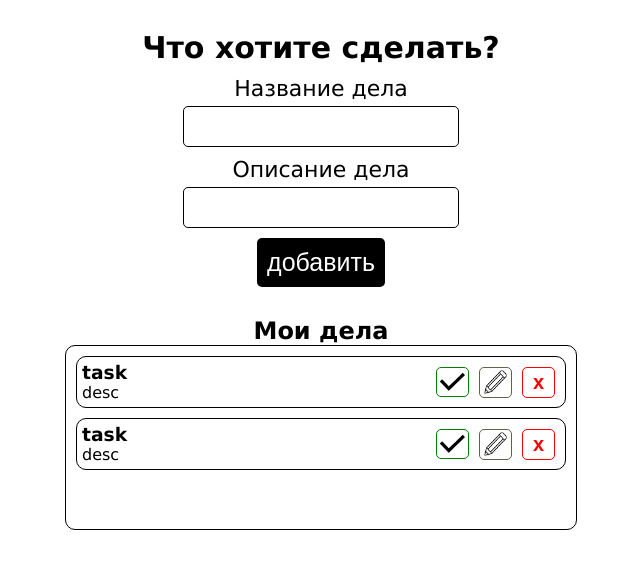
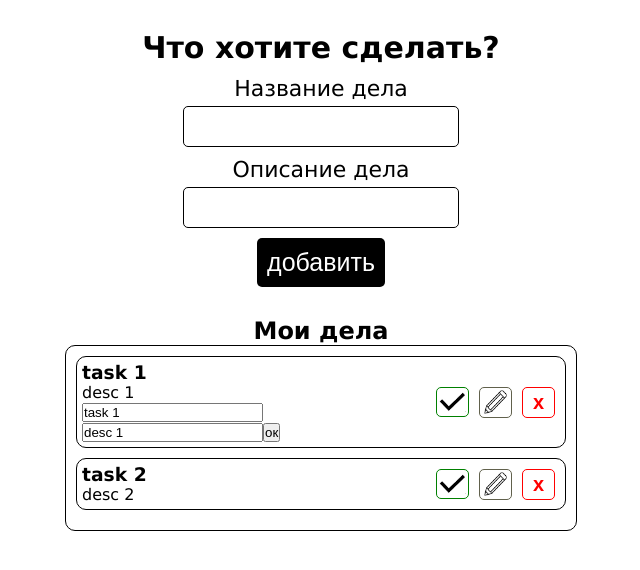
Before and after one commit to akaryaka/todo-vue-ts, a Vue app: page / in a window 1280 px wide. Both pictures are taken after a click on the button 814 px from the left and 382 px from the top of the page. Shown: the top 570 px of the page, without its empty margins (319-959 px from the left). Built offline with nearby package versions, Linux system fonts and the light colour scheme.

Commit message:
feat: edit task

```diff
--- a/src/components/Todo.vue
+++ b/src/components/Todo.vue
@@ -5,7 +5,8 @@
     id: number
     title: string
     desc: string,
-    class: string
+    class: string,
+    isEdit: any
   }
 
   export default defineComponent({
@@ -17,8 +18,8 @@
         errorDescVisible: false,
         imgVisible: false,
         todos:  [
-          {id: 1, title: 'task', desc: 'desc', class: 'list__item'},
-          {id: 2, title: 'task', desc: 'desc', class: 'list__item'}
+          {id: 1, title: 'task 1', desc: 'desc 1', class: 'list__item', isEdit: false},
+          {id: 2, title: 'task 2', desc: 'desc 2', class: 'list__item', isEdit: false}
         ] as Todo[]
       }
     },
@@ -29,7 +30,8 @@
           id: Date.now(),
           title: this.newTitle,
           desc: this.newDesc,
-          class: 'list__item'
+          class: 'list__item',
+          isEdit: false
         }
         this.todos.push(newTask);
         this.newTitle = '';
@@ -62,6 +64,12 @@
       removeTask(index: any) {
         this.todos.splice(index, 1);
         this.checkListNull();
+      },
+      editTask(index: any) {
+        this.todos[index].isEdit = true;
+      },
+      editSubmitTask(index: any) {
+        this.todos[index].isEdit = false;
       }
     }
   })
@@ -90,12 +98,17 @@
             <div class="list__item-content">
               <h3>{{ todo.title }}</h3>
               <p>{{ todo.desc }}</p>
+              <div v-if="todo.isEdit" class="inputs-wrapper">
+                <input v-model="todo.title" type="text" placeholder="отредактируйте заголовок">
+                <input v-model="todo.desc" type="text" placeholder="отредактируйте описание">
+                <button @click="editSubmitTask(index)">ок</button>
+              </div>
             </div>
             <div class="btn-wrapper">
               <button @click="todo.class='list__item done'" class="done-btn btn" >
                 <img class="done-icon" src="/done.jpg" alt="done">
               </button>
-              <button class="edit-btn btn">
+              <button @click="editTask(index)" class="edit-btn btn">
                 <img class="edit-icon" src="/edit.png" alt="edit">
               </button>
               <button @click="removeTask(index)" class="delete-btn btn">x</button>
```
